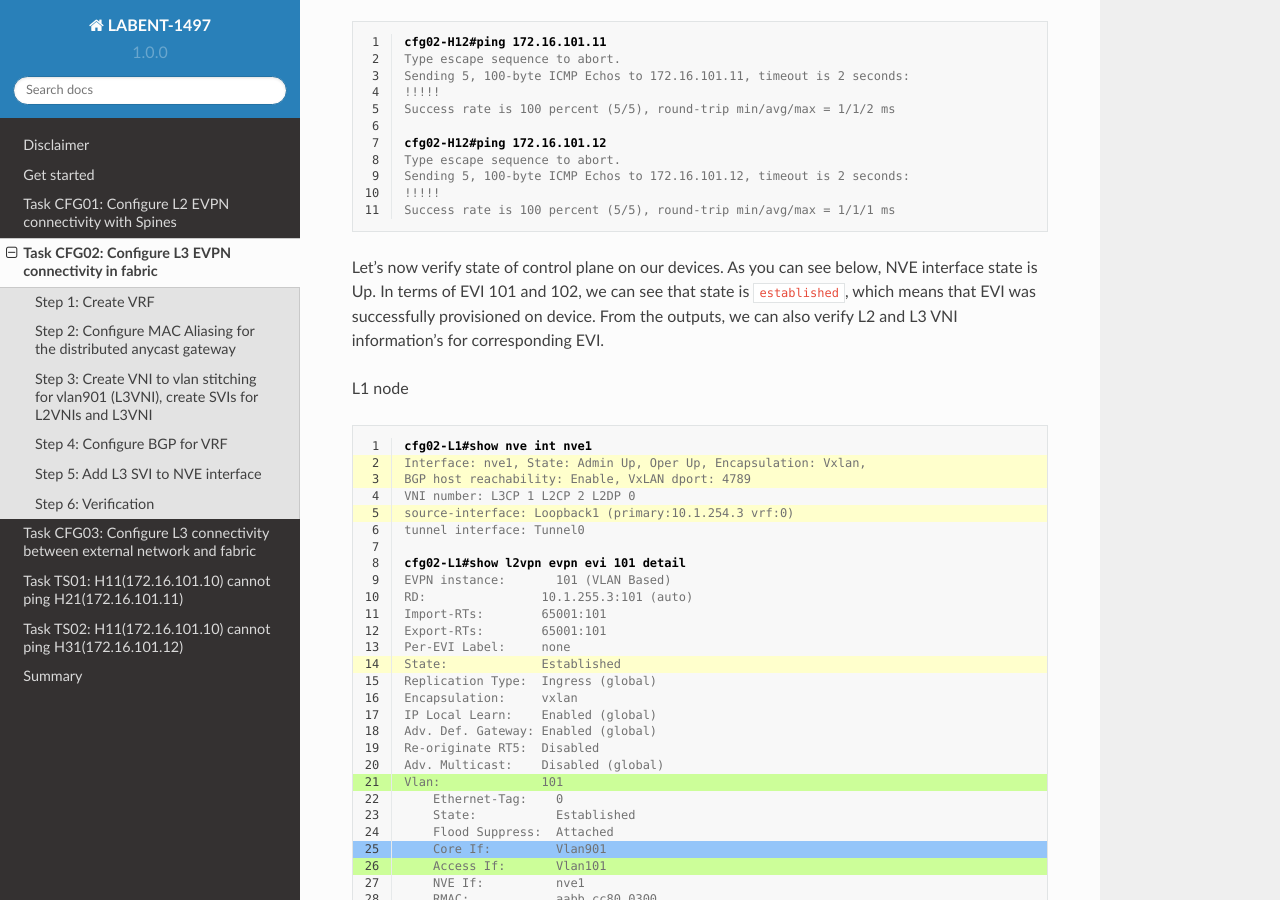
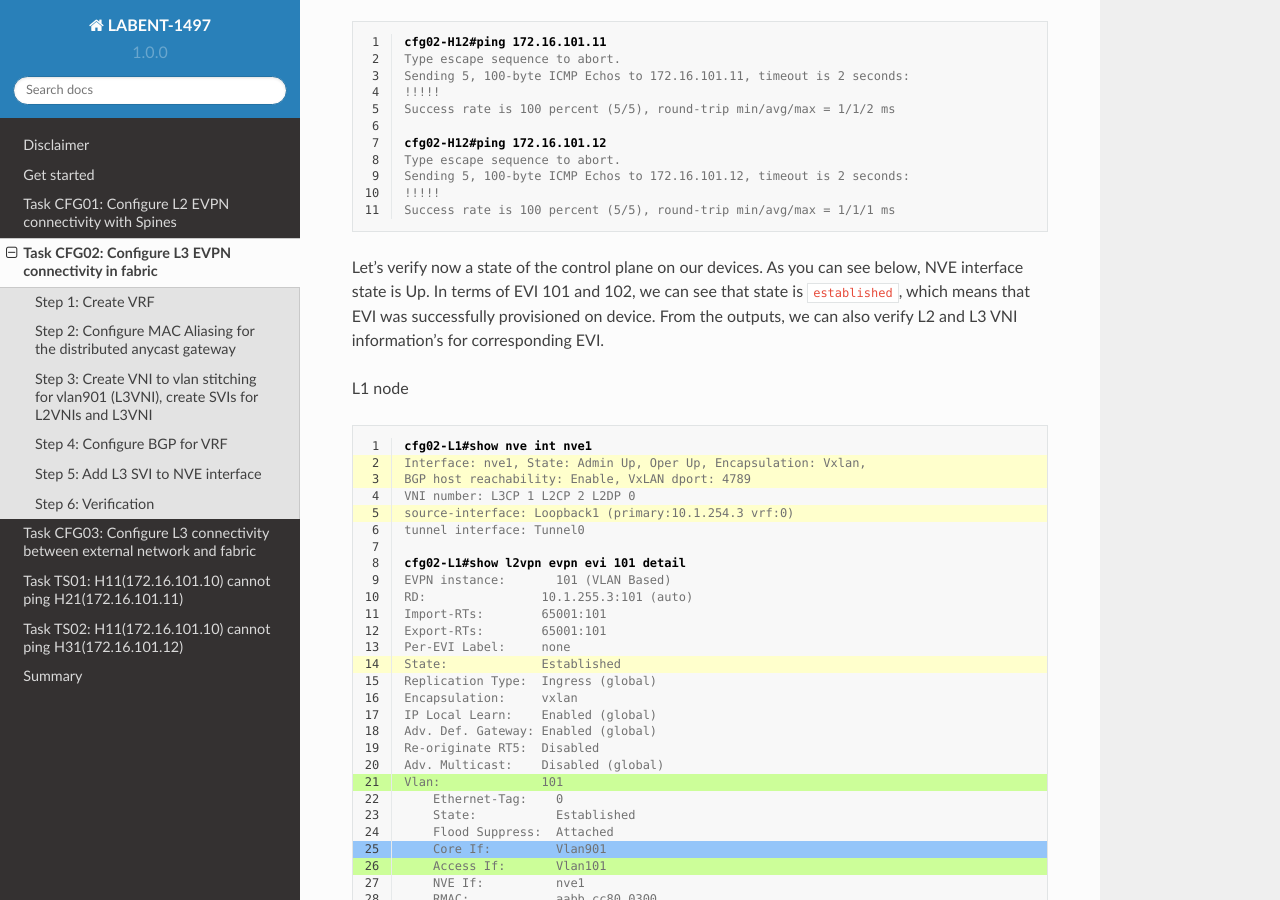
Before and after one commit to dvishchu/labent-1497, a Sphinx documentation site: the page built from docs/source/task_02.rst, in a window 1280 px wide and 900 px high, scrolled down 5714 px. Built offline with Sphinx 7.4.7 and the Read the Docs theme 2.0.0, drawn with Linux system fonts in a browser that asks for light colours; some of the changed text lies outside the part shown.

Commit message:
Update task_02.rst

```diff
--- a/docs/source/task_02.rst
+++ b/docs/source/task_02.rst
@@ -258,7 +258,7 @@ H12 node
     !!!!!
     Success rate is 100 percent (5/5), round-trip min/avg/max = 1/1/1 ms
 
-Let’s now verify state of control plane on our devices. As you can see below, NVE interface state is Up. In terms of EVI 101 and 102, we can see that state is ``established``, which means that EVI was successfully provisioned on device. From the outputs, we can also verify L2 and L3 VNI information’s for corresponding EVI.
+Let’s verify now a state of the control plane on our devices. As you can see below, NVE interface state is Up. In terms of EVI 101 and 102, we can see that state is ``established``, which means that EVI was successfully provisioned on device. From the outputs, we can also verify L2 and L3 VNI information’s for corresponding EVI.
 
 L1 node
 
```
Also changed, not shown: other parts of docs/source/task_02.rst (+2 -2 lines).
